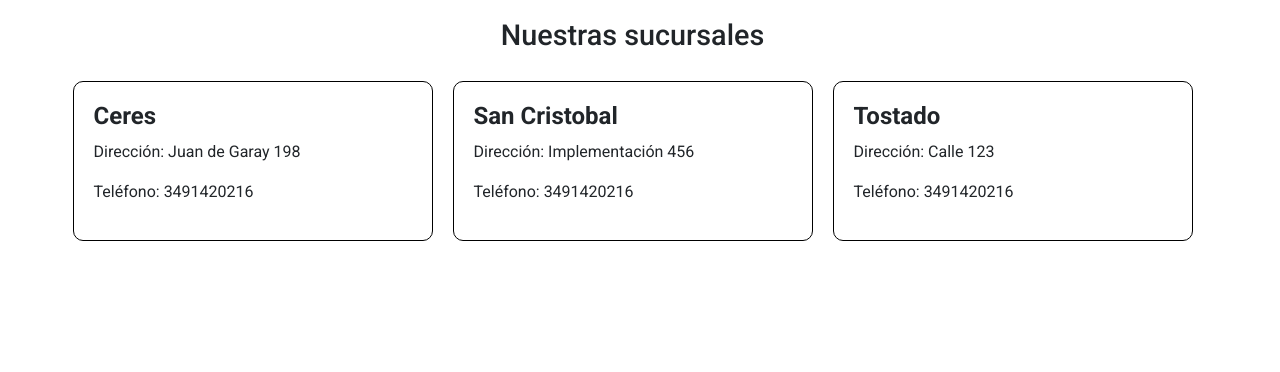
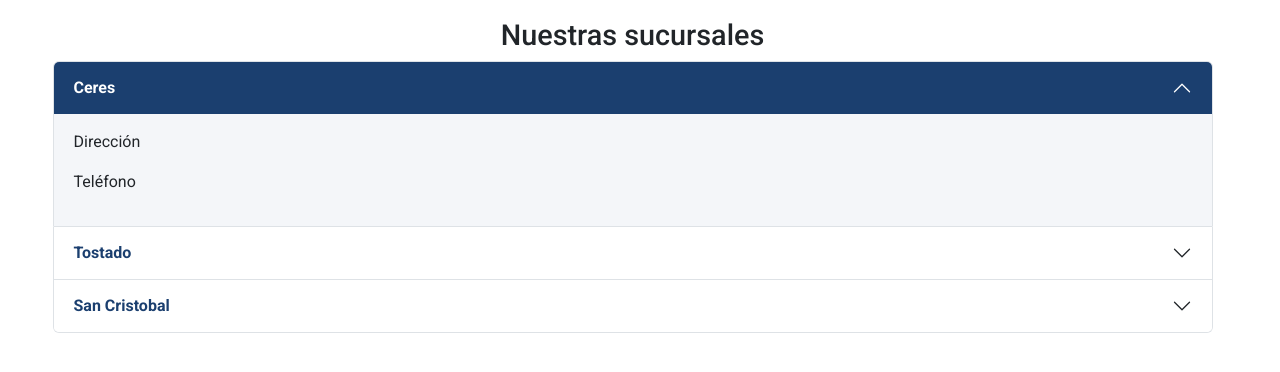
Before and after one commit to martogliof1-lgtm/Preentrega-3-layouts-con-Flexbox-y-box-model, a plain HTML site: page pages/sucursales.html in a window 1280 px wide. Shown: the part 238-610 px from the top of the page. Drawn offline with nearby package versions, Linux system fonts and the light colour scheme.

Commit message:
Acordeon de sucursales con estilos propios

```diff
--- a/pages/sucursales.html
+++ b/pages/sucursales.html
@@ -63,22 +63,55 @@
     <main>
         <section class="sucursales">
             <h3>Nuestras sucursales</h3>
-            <div class="tarjetas">
-                <article class="tarjeta">
-                    <h5 class="titulo-tarjeta">Ceres</h5>
-                    <p>Dirección: Juan de Garay 198</p>
-                    <p>Teléfono: 3491420216</p>
-                </article>
-                <article class="tarjeta">
-                    <h5 class="titulo-tarjeta">San Cristobal</h5>
-                    <p>Dirección: Implementación 456</p>
-                    <p>Teléfono: 3491420216</p>
-                </article>
-                <article class="tarjeta">
-                    <h5 class="titulo-tarjeta">Tostado</h5>
-                    <p>Dirección: Calle 123</p>
-                    <p>Teléfono: 3491420216</p>
-                </article>
+            <div class="accordion" id="acordeonSucursales">
+                <div class="accordion-item">
+                    <h3 class="accordion-header">
+                        <button class="accordion-button" type="button" data-bs-toggle="collapse" data-bs-target="#sucursal1"
+                            aria-expanded="true" aria-controls="sucursal1">
+                            Ceres
+                        </button>
+                    </h3>
+                    <div id="sucursal1" class="accordion-collapse collapse show" data-bs-parent="#acordeonSucursales">
+                        <div class="accordion-body">
+                            <p>Dirección</p>
+                            <p>Teléfono</p>
+                        </div>
+                    </div>
+                </div>
+                <div class="accordion-item">
+                    <h3 class="accordion-header">
+                        <button class="accordion-button collapsed" type="button"
+                            data-bs-toggle="collapse"
+                            data-bs-target="#sucursal2"
+                            aria-controls="sucursal2"
+                            aria-expanded="false">
+                            Tostado
+                        </button>
+                    </h3>
+                    <div id="sucursal2" class="accordion-collapse collapse" data-bs-parent="#acordeonSucursales">
+                        <div class="accordion-body">
+                            <p>Dirección</p>
+                            <p>Teléfono</p>
+                        </div>
+                    </div>
+                </div>
+                <div class="accordion-item">
+                    <h3 class="accordion-header">
+                        <button class="accordion-button collapsed" type="button"
+                            data-bs-toggle="collapse"
+                            data-bs-target="#sucursal3"
+                            aria-controls="sucursal3"
+                            aria-expanded="false">
+                            San Cristobal
+                        </button>
+                    </h3>
+                    <div id="sucursal3" class="accordion-collapse collapse" data-bs-parent="#acordeonSucursales">
+                        <div class="accordion-body">
+                            <p>Dirección</p>
+                            <p>Teléfono</p>
+                        </div>
+                    </div>
+                </div>
             </div>
         </section>
     </main>
```
